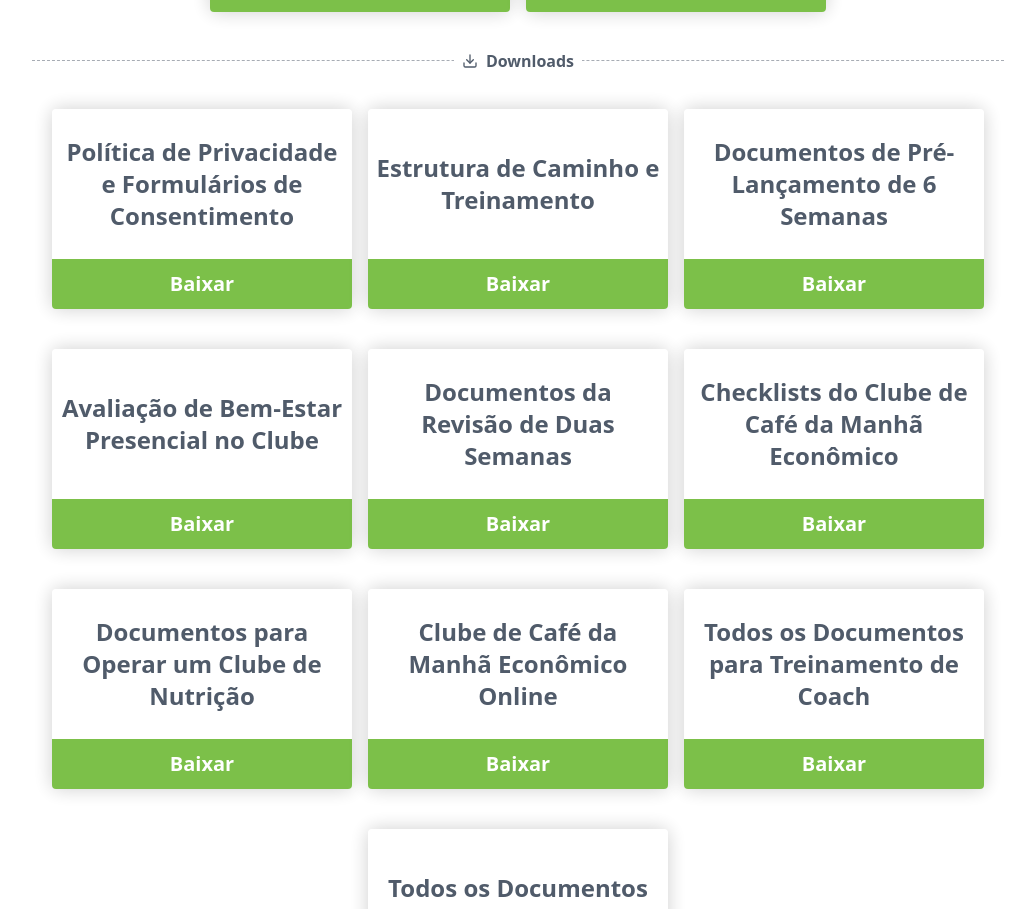
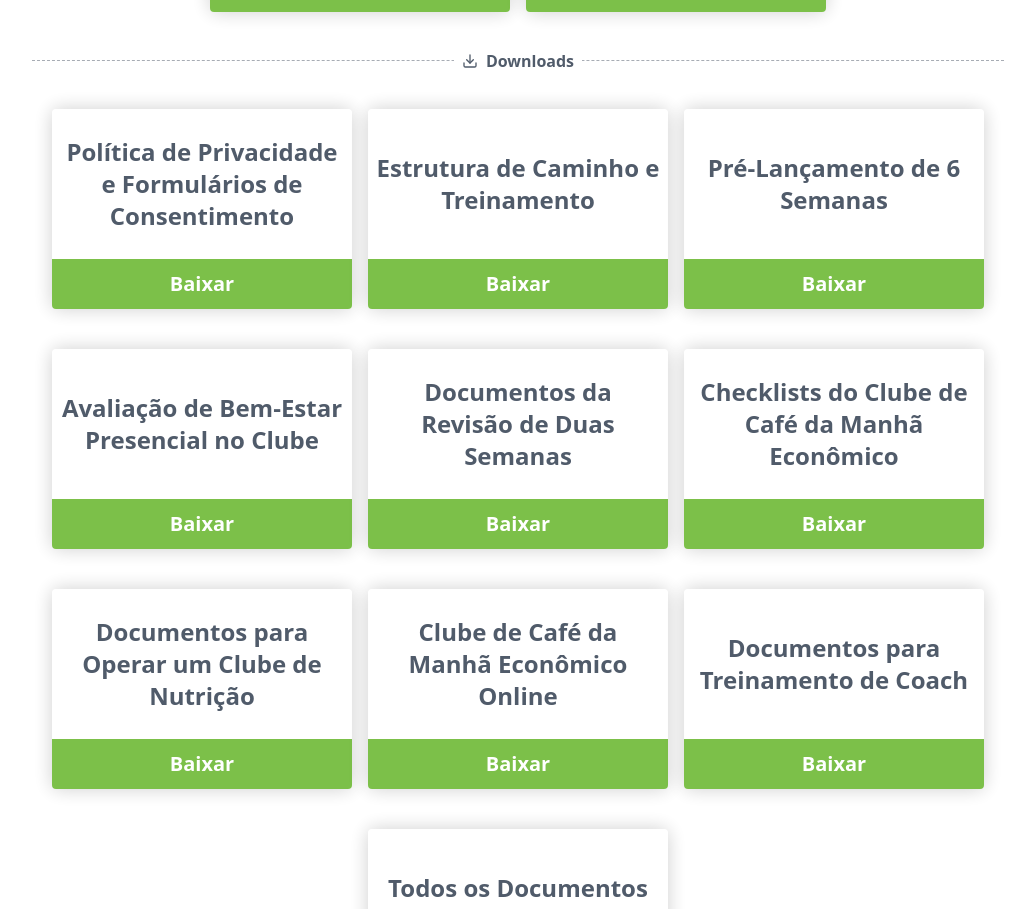
Before and after one commit to leoFagundes/BBC, a Next.js app: page / in a window 1280 px wide. Shown: the part 840-1749 px from the top of the page, without its empty margins (122-1157 px from the left). Built offline with nearby package versions, Linux system fonts and the light colour scheme.

Commit message:
fix text

```diff
--- a/package.json
+++ b/package.json
@@ -9,6 +9,9 @@
     "lint": "next lint"
   },
   "dependencies": {
+    "@fullcalendar/core": "^6.1.18",
+    "@fullcalendar/daygrid": "^6.1.18",
+    "@fullcalendar/react": "^6.1.18",
     "@heroui/modal": "^2.2.20",
     "@heroui/react": "^2.8.1",
     "next": "15.4.3",
--- a/src/app/page.tsx
+++ b/src/app/page.tsx
@@ -101,7 +101,7 @@ export default function Home() {
             <Card
               srcTitle="Baixar"
               src="https://aem.herbalifenutrition.com/linkshare.html?sh=659416f5_ec5e_4e7d_80f2_5ecc4db723d6.sEKkedkDvO2gr-mVFD2n_3geIM5P_P3xIKk19YxGjds"
-              title="Documentos de Pré-Lançamento de 6 Semanas"
+              title="Pré-Lançamento de 6 Semanas"
               icon={<FiDownload />}
             />
             <Card
@@ -137,7 +137,7 @@ export default function Home() {
             <Card
               srcTitle="Baixar"
               src="https://aem.herbalifenutrition.com/linkshare.html?sh=a46ad3ea_692d_48de_ad13_d34ad16a9594.EqPcv_o14S2np3Fa3CTeGEICyVfXBtBak1TEeGXxbyQ"
-              title="Todos os Documentos para Treinamento de Coach"
+              title="Documentos para Treinamento de Coach"
               icon={<FiDownload />}
             />
             <Card
```
Also changed, not shown: 1 other file (tests, documents, lock files or other folders).
